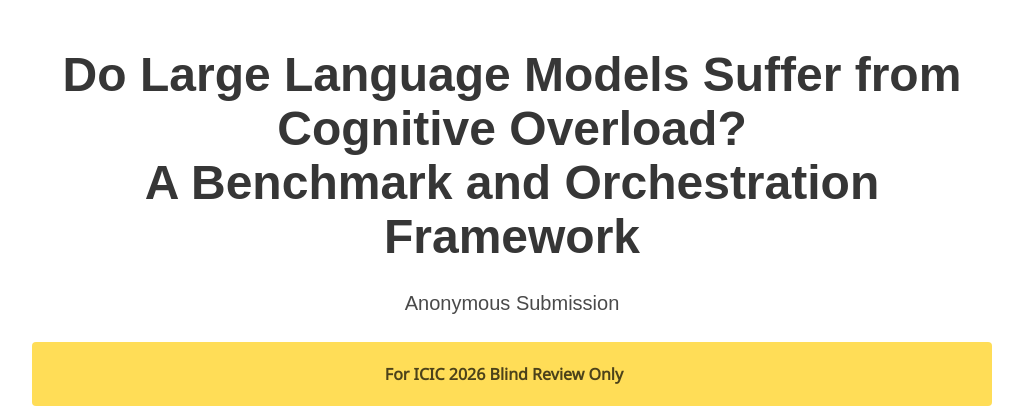
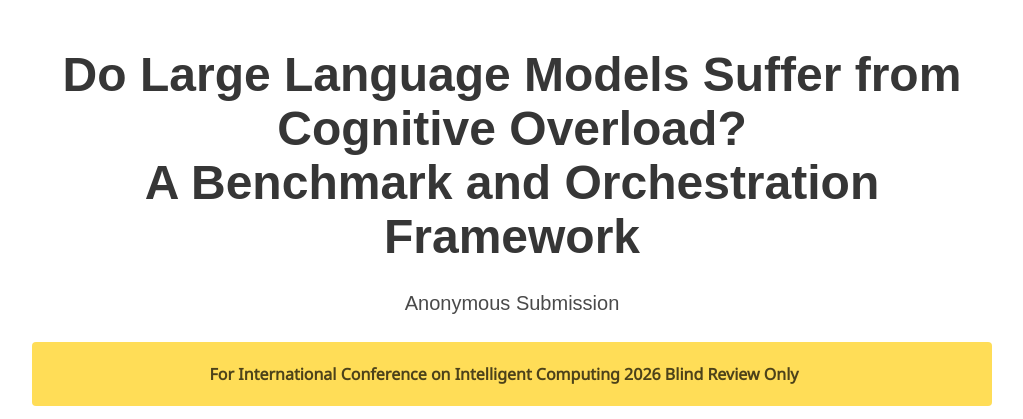
Before and after one commit to CogniLoad/CogniLoad.github.io, a plain HTML site: page index.html in a window 1280 px wide. Shown: the top 419 px of the page, without its empty margins (128-1151 px from the left). Drawn offline with nearby package versions, Linux system fonts and the light colour scheme; some icons are missing; a web font is replaced by a local one.

Commit message:
Update notification message

```diff
--- a/index.html
+++ b/index.html
@@ -54,7 +54,7 @@
               </span>
             </div>
             <div class="notification is-warning has-text-centered" style="margin-top: 1.5rem; margin-bottom: 1rem; font-weight: bold;">
-              For ICIC 2026 Blind Review Only
+              For International Conference on Intelligent Computing 2026 Blind Review Only
             </div>
             <div class="is-size-5 publication-authors">
               <span class="author-block">Project Website</span>
```
